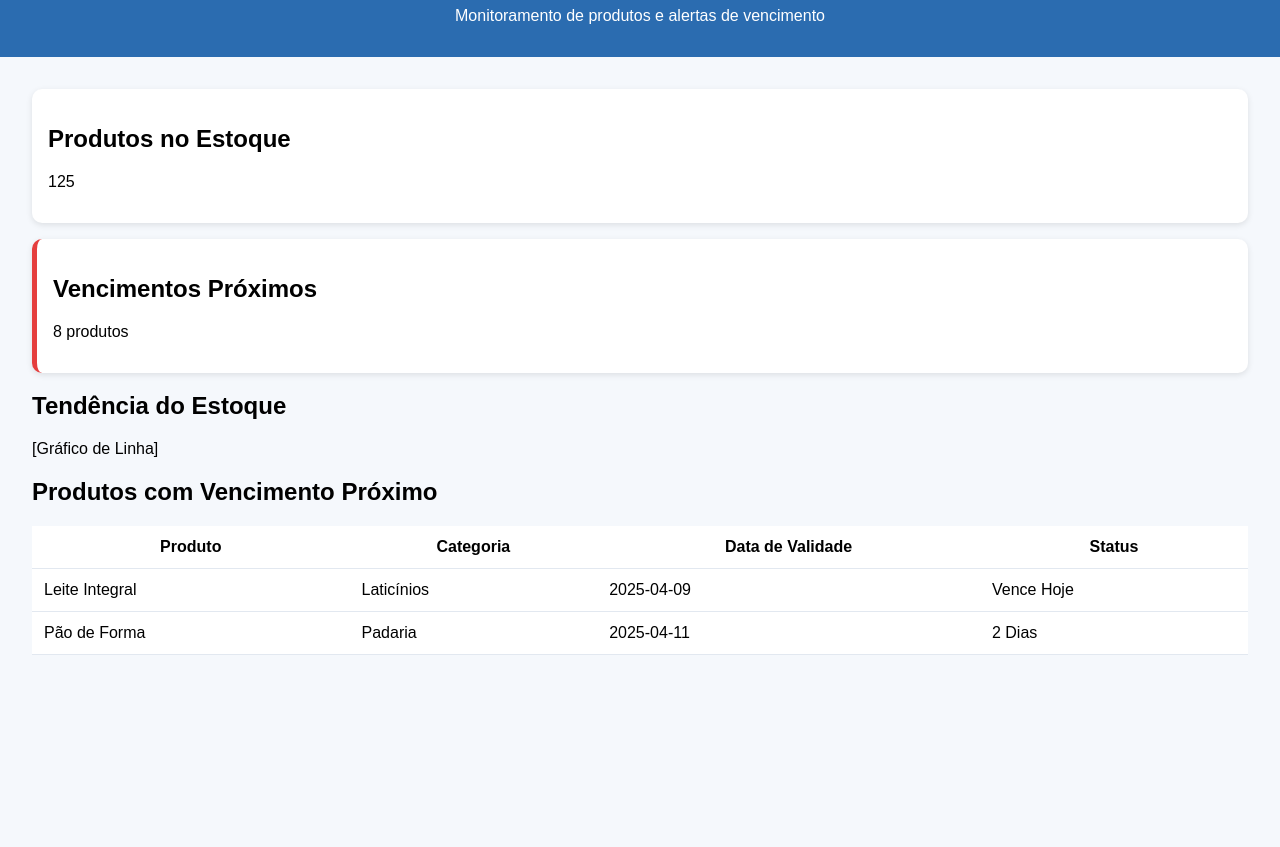
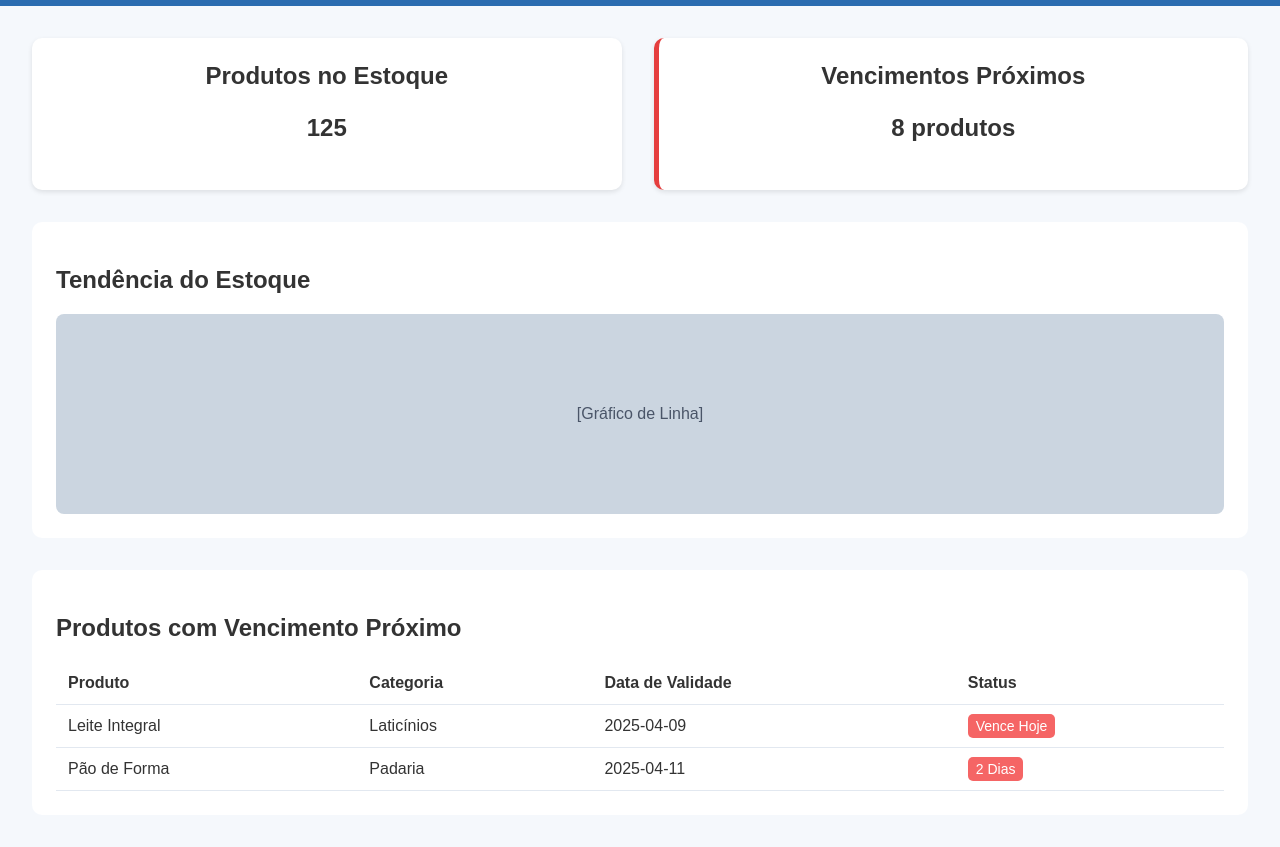
Before and after one commit to XV4NDA0X/ControledeEstoquePI3, a plain HTML site: page index.html in a window 1280 px wide. Shown: the part 89-936 px from the top of the page. Before the commit the page ends 800 px from the top, so only its background shows below. Drawn offline with Linux system fonts and the light colour scheme.

Commit message:
Update styles.css

```diff
--- a/styles.css
+++ b/styles.css
@@ -1,57 +1,96 @@
 body {
   font-family: Arial, sans-serif;
+  background-color: #f5f8fc;
   margin: 0;
-  background: #f5f8fc;
+  color: #333;
 }
+
 header {
-  background: #2b6cb0;
+  background-color: #2b6cb0;
   color: white;
   padding: 1rem 2rem;
   text-align: center;
 }
+
+header h1 {
+  margin: 0;
+  font-size: 2rem;
+}
+
+header p {
+  margin: 0.5rem 0 0;
+}
+
 main {
   padding: 2rem;
 }
+
+.resumo {
+  display: flex;
+  gap: 2rem;
+  margin-bottom: 2rem;
+}
+
 .card {
   background: white;
-  padding: 1rem;
+  padding: 1.5rem;
   border-radius: 10px;
-  box-shadow: 0 2px 6px rgba(0,0,0,0.1);
-  margin-bottom: 1rem;
+  box-shadow: 0 2px 5px rgba(0, 0, 0, 0.1);
+  flex: 1;
+  text-align: center;
 }
+
+.card h2 {
+  margin: 0 0 0.5rem;
+}
+
+.card p {
+  font-size: 1.5rem;
+  font-weight: bold;
+}
+
 .card.alert {
   border-left: 5px solid #e53e3e;
 }
+
+.grafico {
+  background: white;
+  padding: 1.5rem;
+  border-radius: 10px;
+  margin-bottom: 2rem;
+}
+
+.placeholder-grafico {
+  height: 200px;
+  background: #cbd5e0;
+  border-radius: 8px;
+  display: flex;
+  align-items: center;
+  justify-content: center;
+  color: #4a5568;
+}
+
+.tabela {
+  background: white;
+  padding: 1.5rem;
+  border-radius: 10px;
+}
+
 table {
   width: 100%;
   border-collapse: collapse;
-  background: white;
-  margin-top: 1rem;
 }
+
 th, td {
   padding: 0.75rem;
+  text-align: left;
   border-bottom: 1px solid #e2e8f0;
 }
 
-/* Formulário */
-form {
-  display: flex;
-  flex-wrap: wrap;
-  gap: 1rem;
-  margin: 1rem 0;
+.alerta {
+  background: #f56565;
+  color: white;
+  padding: 0.25rem 0.5rem;
+  border-radius: 5px;
+  font-size: 0.875rem;
 }
-form input, form button {
-  padding: 0.5rem;
-  font-size: 1rem;
-  border: 1px solid #cbd5e0;
-  border-radius: 6px;
-}
-form button {
-  background-color: #2b6cb0;
-  color: white;
-  border: none;
-  cursor: pointer;
-}
-form button:hover {
-  background-color: #2c5282;
-}
```
